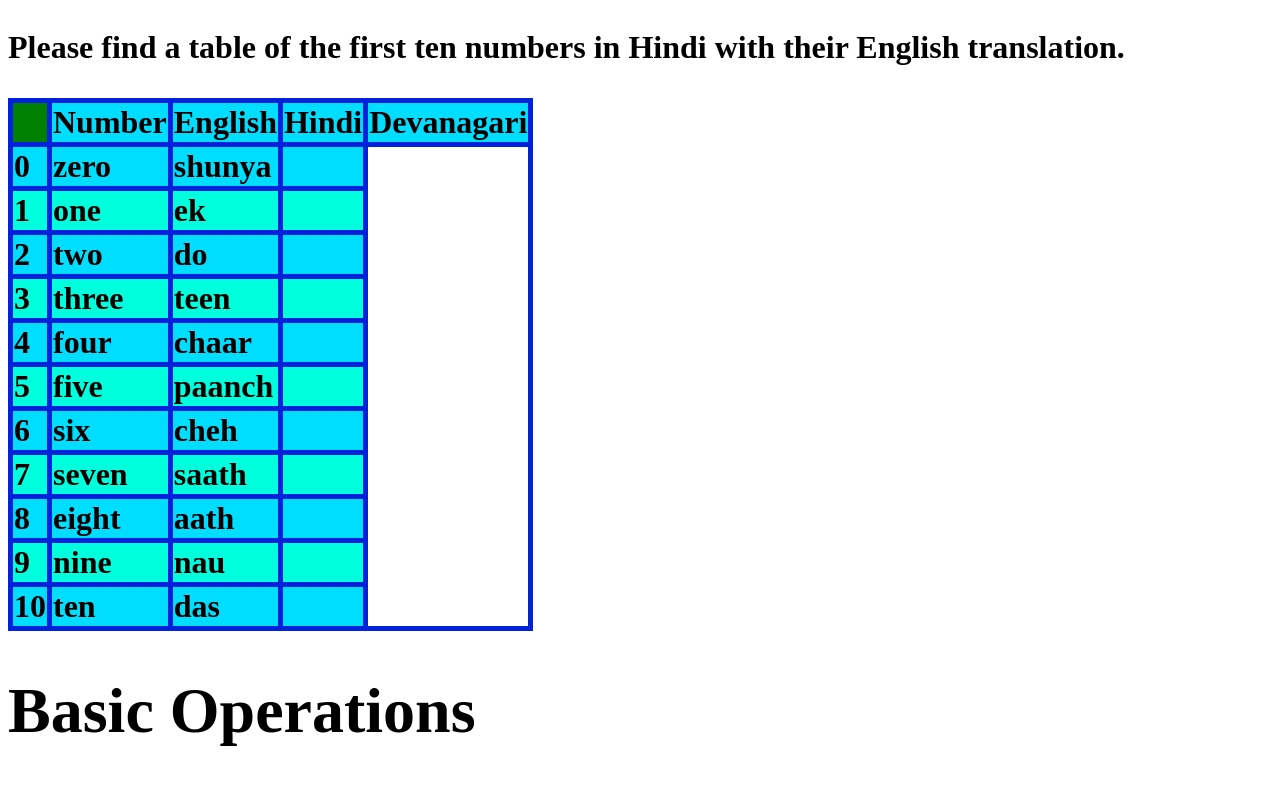
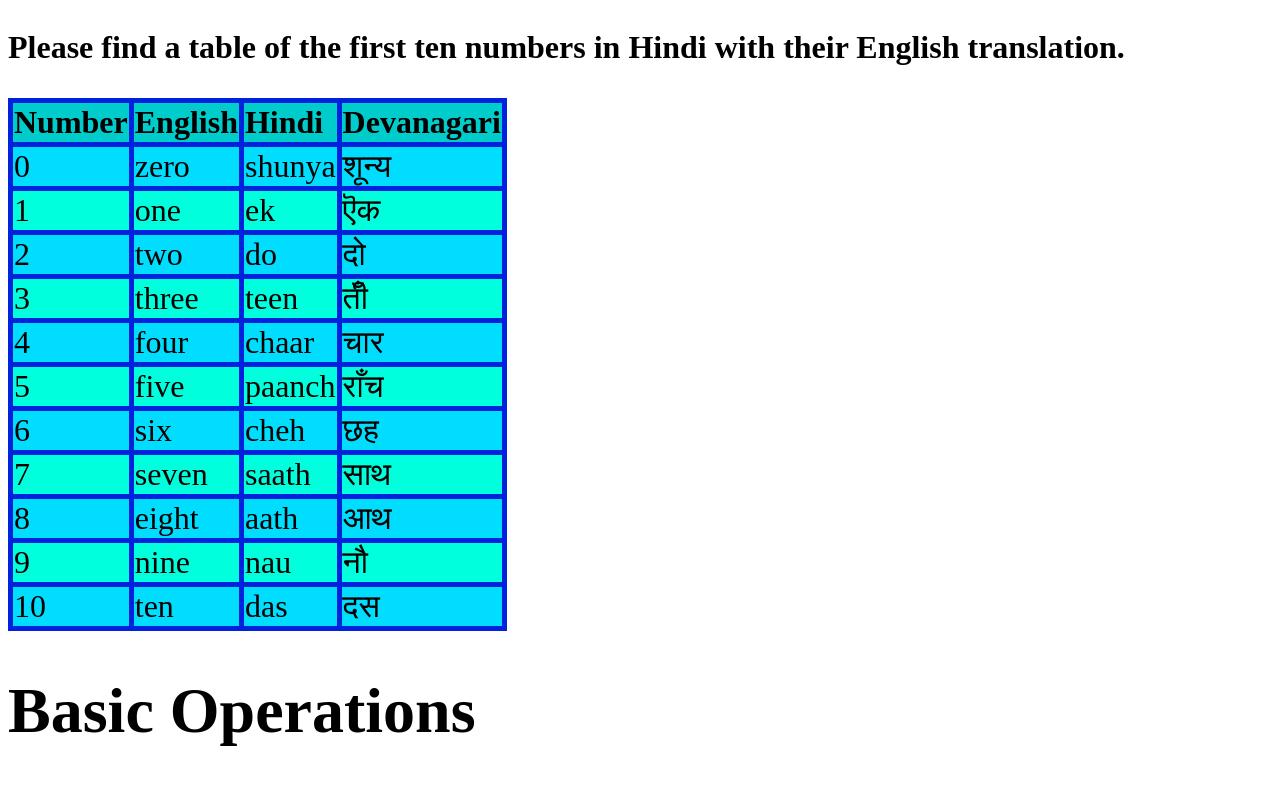
Before and after one commit to jackdulin98/hindi-from-scratch, a plain HTML site: page Hindi Website/lesson3/lesson3.html in a window 1280 px wide. Shown: the part 61-846 px from the top of the page. Drawn offline with Linux system fonts and the light colour scheme.

Commit message:
Formatting, added Devanagari characters

```diff
--- a/Hindi Website/lesson3/lesson3.html
+++ b/Hindi Website/lesson3/lesson3.html
@@ -10,6 +10,7 @@
 	}
 	table td {
 		border: 5px solid #0022DD;
+		font-weight: normal;
 	}
 	tbody tr:nth-child(odd) {
 		background-color: #00DDFF;
@@ -17,8 +18,9 @@
 	tbody tr:nth-child(even) {
 		background-color: #00FFDD;
 	}
-	#heading {
-		background-color: green;
+	#number-heading, #english-heading, #hindi-heading, #devanagari-heading {
+		font-weight: bold;
+		background-color: #00CCCC;
 	}
 	</style>
 	<title>Mathematics</title>
@@ -26,78 +28,78 @@
 	</p>Please find a table of the first ten numbers in Hindi with their English
 	translation.</p>
 	<table>
-		<th id="heading">
-			<td>Number</td>
-			<td>English</td>
-			<td>Hindi</td>
-			<td>Devanagari</td>
+		<th">
+			<td id="number-heading">Number</td>
+			<td id="english-heading">English</td>
+			<td id="hindi-heading">Hindi</td>
+			<td id="devanagari-heading">Devanagari</td>
 		</th>
 		<tbody>
 			<tr>
 				<td>0</td>
 				<td>zero</td>
 				<td>shunya</td>
-				<td></td>
+				<td>&#2358;&#2370;&#2344;&#2381;&#2351;</td>
 			</tr>
 			<tr>
 				<td>1</td>
 				<td>one</td>
 				<td>ek</td>
-				<td></td>
+				<td>&#2318;&#2325;</td>
 			</tr>
 			<tr>
 				<td>2</td>
 				<td>two</td>
 				<td>do</td>
-				<td></td>
+				<td>&#2342;&#2379;</td>
 			</tr>
 			<tr>
 				<td>3</td>
 				<td>three</td>
 				<td>teen</td>
-				<td></td>
+				<td>&#2340;&#2368;&#2305;</td>
 			</tr>
 			<tr>
 				<td>4</td>
 				<td>four</td>
 				<td>chaar</td>
-				<td></td>
+				<td>&#2330;&#2366;&#2352;</td>
 			</tr>
 			<tr>
 				<td>5</td>
 				<td>five</td>
 				<td>paanch</td>
-				<td></td>
+				<td>&#2352;&#2366;&#2305;&#2330;</td>
 			</tr>
 			<tr>
 				<td>6</td>
 				<td>six</td>
 				<td>cheh</td>
-				<td></td>
+				<td>&#2331;&#2361;</td>
 			</tr>
 			<tr>
 				<td>7</td>
 				<td>seven</td>
 				<td>saath</td>
-				<td></td>
+				<td>&#2360;&#2366;&#2341;</td>
 			</tr>
 			<tr>
 				<td>8</td>
 				<td>eight</td>
 				<td>aath</td>
-				<td></td>
+				<td>&#2310;&#2341;</td>
 			</tr>
 			<tr>
 				<td>9</td>
 				<td>nine</td>
 				<td>nau</td>
-				<td></td>
+				<td>&#2344;&#2380;</td>
 			</tr>
 			<tr>
 				<td>10</td>
 				<td>ten</td>
 				<td>das</td>
-				<td></td>
+				<td>&#2342;&#2360;</td>
 			</tr>
 		</tbody>
 	<table>
```
